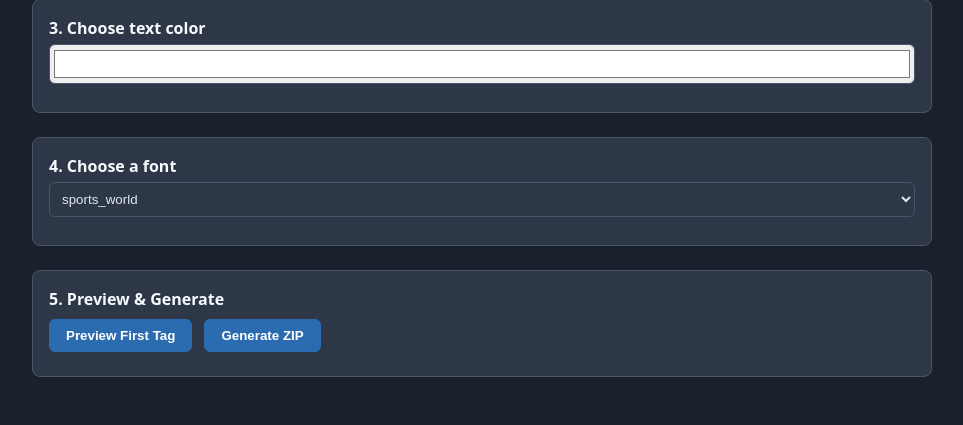
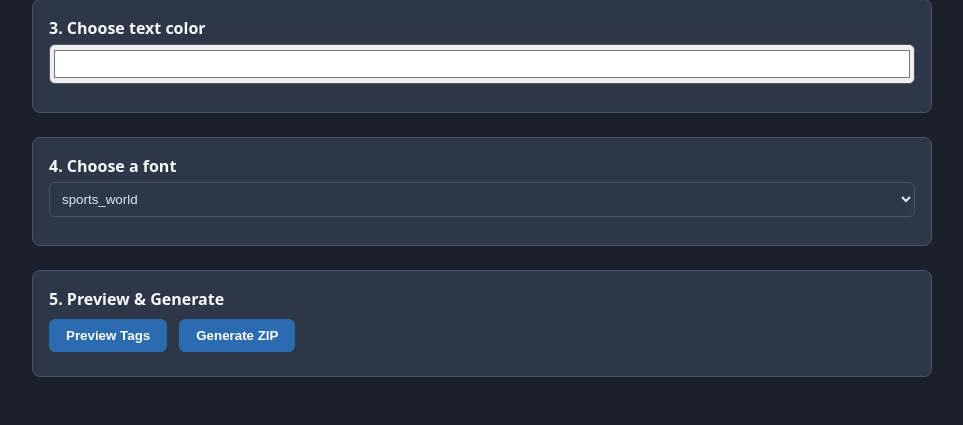
Before and after one commit to shayanwaqar/door-dec-generator, a Flask app: page / in a window 1280 px wide. Shown: the part 623-1048 px from the top of the page, without its empty margins (158-1121 px from the left). Run offline with Flask 3, Linux system fonts and the light colour scheme.

Commit message:
preview button text update

```diff
--- a/templates/index.html
+++ b/templates/index.html
@@ -211,7 +211,7 @@ Isabella</textarea>
     <div class="section">
       <label>5. Preview &amp; Generate</label>
       <div class="buttons">
-        <button type="button" id="previewBtn">Preview First Tag</button>
+        <button type="button" id="previewBtn">Preview Tags</button>
         <button type="submit" id="generateBtn">Generate ZIP</button>
       </div>
       <div id="status"></div>
```
